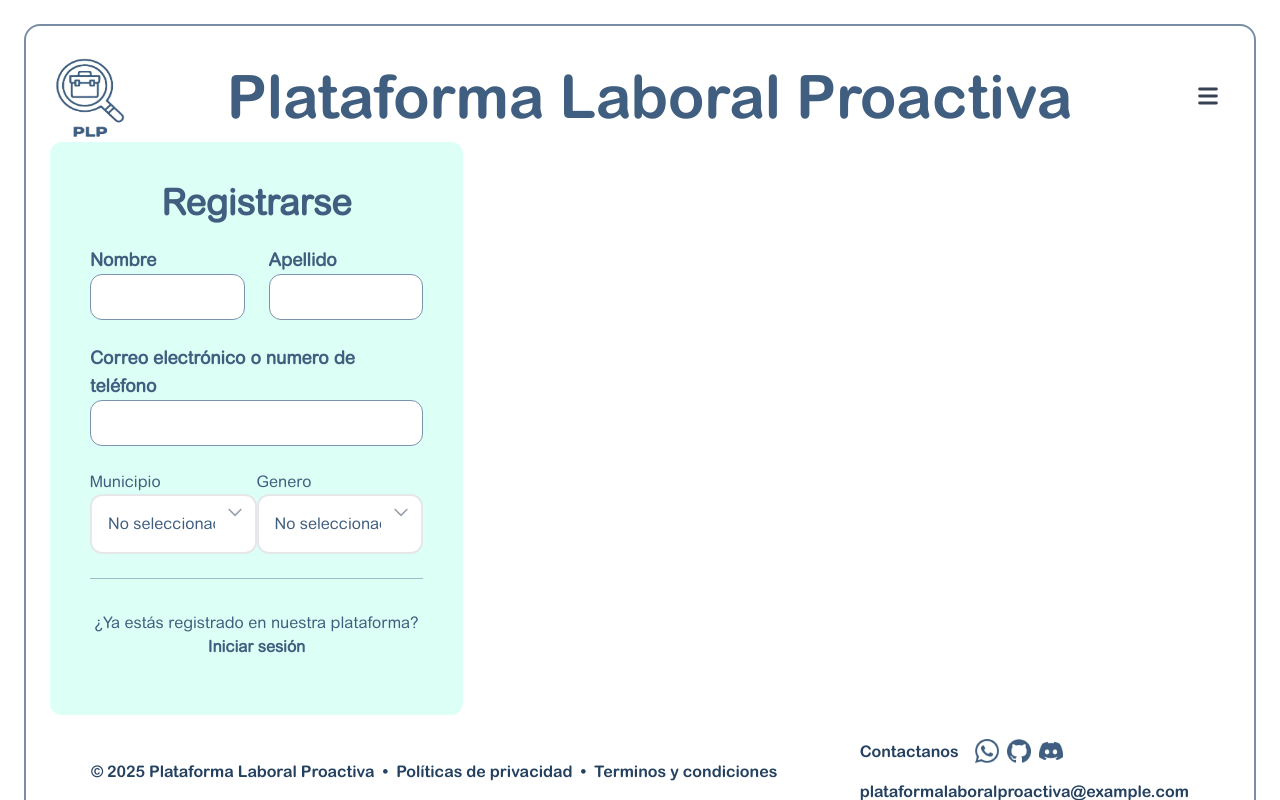
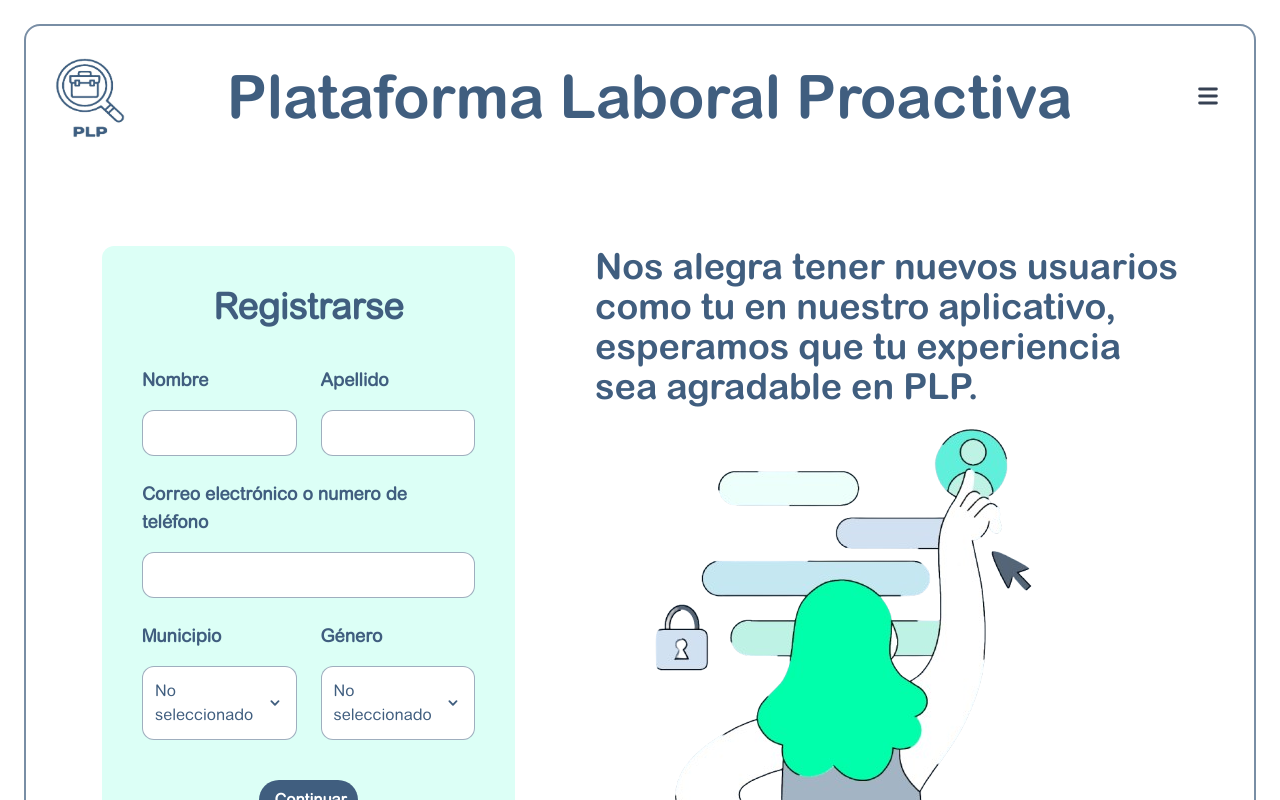
Before and after one commit to 0-min-0/PLP-Frontend, a React (Vite) app: page /crear-cuenta/contratista in a window 1280 px wide. Shown: the top 800 px of the page. Built offline with nearby package versions, Linux system fonts and the light colour scheme.

Commit message:
Creacion componente Select - Conclusion Datos de usuario Contratista

```diff
--- a/src/Components/LoginForm/LoginForm.jsx
+++ b/src/Components/LoginForm/LoginForm.jsx
@@ -2,7 +2,7 @@ import { useState } from 'react'
 import { NavLink, useNavigate } from 'react-router-dom'
 import { HiOutlineMail } from 'react-icons/hi'
 import { HiOutlineLockClosed } from 'react-icons/hi'
-import { Button } from '../../UI/button'
+import { Button } from '../../UI/Button'
 
 export const LoginForm = () => {
     const navigate = useNavigate()
@@ -49,7 +49,7 @@ export const LoginForm = () => {
                 errorPassword: 'ⓘ La contraseña es requerida'
             })
         } else {
-            navigate('/Inicio')
+            navigate('/inicio')
         }
     }
 
--- a/src/Components/RegisterForms/RegisterJobSeeker/DataJobSeeker.jsx
+++ b/src/Components/RegisterForms/RegisterJobSeeker/DataJobSeeker.jsx
@@ -1,12 +1,22 @@
 import { useState } from 'react'
+import { useNavigate } from 'react-router-dom'
 import { RegisterContainer } from '../../../UI/RegisterContainer'
 import { Header } from '../../Header/Header'
 import { MainMenu } from '../../MainMenu/MainMenu'
 import { Footer } from '../../Footer/Footer'
 import { UserInput } from '../../../UI/UserInput'
+import { Select } from '../../../UI/Select'
+import { optionTown, optionGenre } from './options'
+import { Button } from '../../../UI/Button'
+import { WelcomeText } from '../../../UI/WelcomeText'
+import registerIlustration from '../../../assets/images/register-ilustration.png'
 
 export const DataJobSeeker = () => {
-    const [selectedOption, setSelectedOption] = useState('')
+
+    const navigate = useNavigate()
+
+    const [selectedTown, setSelectedTown] = useState('')
+    const [selectedGenre, setSelectedGenre] = useState('')
     const [userForm, setUserForm] = useState({
         userName: '',
         userLastname: '',
@@ -15,13 +25,43 @@ export const DataJobSeeker = () => {
         userGenero: ''
     })
 
-    const options = [
-        { value: '', label: 'No seleccionado' },
-        { value: 'quindio', label: 'Quindío' },
-        { value: 'antioquia', label: 'Antioquia' },
-        { value: 'valle', label: 'Valle del Cauca' },
-    ]
+    const [errorRegister, setErrorRegister] = useState({
+        errorName: '',
+        errorLastname: '',
+        errorEmail: '',
+        errorTown: '',
+        errorGenre: ''
+    })
 
+    const handleSubmit = (e) => {
+        e.preventDefault()
+
+        // Actualiza userForm con el municipio y género seleccionados
+        const updatedForm = {
+            ...userForm,
+            userMunicipio: selectedTown,
+            userGenero: selectedGenre
+        }
+
+        setUserForm(updatedForm)
+
+        // Validaciones simples
+        const newErrors = {
+            errorName: updatedForm.userName ? '' : 'ⓘ El nombre es requerido',
+            errorLastname: updatedForm.userLastname ? '' : 'ⓘ El apellido es requerido',
+            errorEmail: updatedForm.userEmail ? '' : 'ⓘ El correo o número de teléfono es requerido',
+            errorTown: updatedForm.userMunicipio ? '' : 'ⓘ El municipio es requerido',
+            errorGenre: updatedForm.userGenero ? '' : 'ⓘ El género es requerido'
+        }
+
+        setErrorRegister(newErrors)
+
+        const hasErrors = Object.values(newErrors).some(error => error !== '')
+
+        if (!hasErrors) {
+            navigate('/Inicio')
+        }
+    }
 
     return (
         <div className='w-full min-h-screen p-6 border-2 rounded-2xl border-[#405e7f]/70'>
@@ -34,87 +74,97 @@ export const DataJobSeeker = () => {
                 }
                 menu={<MainMenu />}
             />
-            <div>
+            <div className='flex justify-center items-start pt-26 gap-20'>
                 <RegisterContainer
                     width='w-[35%]'
                     form={
-                        <form onSubmit='' className='w-full flex flex-col items-center gap-6'>
+                        <form onSubmit={handleSubmit} className='w-full flex flex-col items-center gap-6 mt-4'>
                             <div className='flex w-full gap-6'>
-                                {/* Input para el nombre */}
+                                <div className='w-full'>
                                     <UserInput
                                         labelTitle='Nombre'
-                                    iFor='userName'
+                                        isFor='userName'
                                         iType='text'
                                         iValue={userForm.userName}
                                         iName='userName'
                                         iChange={(e) => setUserForm({ ...userForm, userName: e.target.value })}
                                     />
-
-                                {/* Input para el apellido */}
+                                    {errorRegister.errorName && (
+                                        <p className='text-red-400 text-6 mt-1 ml-4'>{errorRegister.errorName}</p>
+                                    )}
+                                </div>
+                                <div className='w-full'>
                                     <UserInput
                                         labelTitle='Apellido'
-                                    iFor='userLastname'
+                                        isFor='userLastname'
                                         iType='text'
-                                    iValue={userForm.userName}
+                                        iValue={userForm.userLastname}
                                         iName='userLastname'
                                         iChange={(e) => setUserForm({ ...userForm, userLastname: e.target.value })}
                                     />
+                                    {errorRegister.errorLastname && (
+                                        <p className='text-red-400 text-6 mt-1 ml-4'>{errorRegister.errorLastname}</p>
+                                    )}
+                                </div>
                             </div>
                             <div className='w-full'>
                                 <UserInput
                                     labelTitle='Correo electrónico o numero de teléfono'
-                                    iFor='userLastname'
+                                    isFor='userEmail'
                                     iType='text'
-                                    iValue={userForm.userName}
-                                    iName='userLastname'
-                                    iChange={(e) => setUserForm({ ...userForm, userLastname: e.target.value })}
+                                    iValue={userForm.userEmail}
+                                    iName='userEmail'
+                                    iChange={(e) => setUserForm({ ...userForm, userEmail: e.target.value })}
                                 />
+                                {errorRegister.errorEmail && (
+                                    <p className='text-red-400 text-6 mt-1'>{errorRegister.errorEmail}</p>
+                                )}
                             </div>
-                            <div className='flex w-full'>
-                                <div className="relative">
-                                    <h2>Municipio</h2>
-                                    <select
-                                        value={selectedOption}
-                                        onChange={(e) => setSelectedOption(e.target.value)}
-                                        className="w-full p-4 pr-10 text-[#405e7f] bg-white border-2 border-gray-200 rounded-xl appearance-none focus:outline-none focus:border-[#60efdb] focus:ring-2 focus:ring-[#60efdb]/30 cursor-pointer"
-                                    >
-                                        {options.map((option) => (
-                                            <option key={option.value} value={option.value}>
-                                                {option.label}
-                                            </option>
-                                        ))}
-                                    </select>
-                                    <div className="absolute inset-y-0 right-0 flex items-center pr-3 pointer-events-none">
-                                        <svg className="w-5 h-5 text-gray-400" fill="none" stroke="currentColor" viewBox="0 0 24 24">
-                                            <path strokeLinecap="round" strokeLinejoin="round" strokeWidth={2} d="M19 9l-7 7-7-7" />
-                                        </svg>
+                            <div className='flex w-full gap-6 mb-4'>
+                                <div className='w-1/2'>
+                                    <Select
+                                        label='Municipio'
+                                        value={selectedTown}
+                                        onChange={setSelectedTown}
+                                        options={optionTown}
+                                    />
+                                    {errorRegister.errorTown && (
+                                        <p className='text-red-400 text-6 mt-1'>{errorRegister.errorTown}</p>
+                                    )}
+                                </div>
+                                <div className='w-1/2'>
+                                    <Select
+                                        label='Género'
+                                        value={selectedGenre}
+                                        onChange={setSelectedGenre}
+                                        options={optionGenre}
+                                    />
+                                    {errorRegister.errorGenre && (
+                                        <p className='text-red-400 text-6 mt-1'>{errorRegister.errorGenre}</p>
+                                    )}
                                 </div>
                             </div>
-                                <div className="relative">
-                                    <h2>Genero</h2>
-                                    <select
-                                        value={selectedOption}
-                                        onChange={(e) => setSelectedOption(e.target.value)}
-                                        className="w-full p-4 pr-10 text-[#405e7f] bg-white border-2 border-gray-200 rounded-xl appearance-none focus:outline-none focus:border-[#60efdb] focus:ring-2 focus:ring-[#60efdb]/30 cursor-pointer"
-                                    >
-                                        {options.map((option) => (
-                                            <option key={option.value} value={option.value}>
-                                                {option.label}
-                                            </option>
-                                        ))}
-                                    </select>
-                                    <div className="absolute inset-y-0 right-0 flex items-center pr-3 pointer-events-none">
-                                        <svg className="w-5 h-5 text-gray-400" fill="none" stroke="currentColor" viewBox="0 0 24 24">
-                                            <path strokeLinecap="round" strokeLinejoin="round" strokeWidth={2} d="M19 9l-7 7-7-7" />
-                                        </svg>
-                                    </div>
-                                </div>
-                            </div>
+                            <Button
+                                btnType='submit'
+                                btnStyle='w-[30%] bg-[#405e7f] text-white font-bold'
+                                btnName='Continuar'
+                            />
                         </form>
                     }
                 />
+                <WelcomeText
+                    text={<p> Nos alegra tener nuevos usuarios
+                        <br /> como tu en nuestro aplicativo,
+                        <br /> esperamos que tu experiencia
+                        <br /> sea agradable en PLP. </p>}
+                    ilustration={registerIlustration}
+                    imgDesc='Ilustración de inicio de sesión'
+                    imgStyle='w-[500px] h-[500px]'
+                />
             </div>
+            <div className='py-8'>
             <Footer />
+            </div>
         </div>
     )
 }
--- a/src/Components/RegisterForms/RegisterJobSeeker/options.js
+++ b/src/Components/RegisterForms/RegisterJobSeeker/options.js
@@ -1,4 +1,4 @@
-export const optionsM = [
+export const optionTown = [  //Opciones de municipios
     { value: '', label: 'No seleccionado' },
     { value: 'armenia', label: 'Armenia' },
     { value: 'buenaVista', label: 'Buenavista' },
@@ -14,7 +14,7 @@ export const optionsM = [
     { value: 'salento', label: 'Salento' },
 ]
 
-export const optionsG = [
+export const optionGenre = [  //Opciones de generos
     { value: '', label: 'No seleccionado' },
     { value: 'masculino', label: 'Masculino' },
     { value: 'femenino', label: 'Femenino' },
--- a/src/Components/RegisterForms/RegisterRolType.jsx
+++ b/src/Components/RegisterForms/RegisterRolType.jsx
@@ -1,6 +1,6 @@
 import { useState } from 'react'
 import { useNavigate, NavLink } from 'react-router-dom'
-import { Button } from '../../UI/button'
+import { Button } from '../../UI/Button'
 import { CardUserType } from '../../UI/CardUserType'
 import jobSeekerIcon from '../../assets/images/hombre-empleado.png'
 import employerIcon from '../../assets/images/corporativo.png'
--- /dev/null
+++ b/src/UI/Select.jsx
@@ -0,0 +1,52 @@
+import { useState, useEffect, useRef } from 'react'
+import { HiChevronDown } from 'react-icons/hi'
+
+export const Select = ({ label, value, onChange, options = [] }) => {
+
+    const [isOpen, setIsOpen] = useState(false)
+    const ref = useRef(null)
+
+    useEffect(() => {
+        const handleClickOutside = (event) => {
+            if (ref.current && !ref.current.contains(event.target)) {
+                setIsOpen(false)
+            }
+        }
+        document.addEventListener('mousedown', handleClickOutside)
+        return () => document.removeEventListener('mousedown', handleClickOutside)
+    }, [])
+
+    return (
+        <div className='relative w-full' ref={ref}>
+            <h2 className='mb-4 text-lg text-[#405e7f] font-semibold'>{label}</h2>
+
+            <div
+                className='w-full p-3 text-[#405e7f] bg-white border border-[#405e7f]/50 rounded-xl cursor-pointer flex justify-between items-center'
+                onClick={() => setIsOpen(!isOpen)}
+            >
+                {options.find(opt => opt.value === value)?.label || 'No seleccionado'}
+                <HiChevronDown className='text-[#405e7f] w-5 h-5' />
+            </div>
+
+            <div
+                className={`absolute z-1 mt-2 w-full bg-white rounded-xl shadow-lg transition-all duration-300 ease-in-out transform ${isOpen
+                        ? 'opacity-100 scale-100 translate-y-0'
+                        : 'opacity-0 scale-95 -translate-y-2 pointer-events-none'
+                    } max-h-50 overflow-y-auto`}
+            >
+                {options.map((option) => (
+                    <div
+                        key={option.value}
+                        className='m-2 px-4 py-2 rounded-lg hover:bg-gray-200 text-[#405e7f] cursor-pointer'
+                        onClick={() => {
+                            onChange(option.value)
+                            setIsOpen(false)
+                        }}
+                    >
+                        {option.label}
+                    </div>
+                ))}
+            </div>
+        </div>
+    )
+}
--- a/src/UI/UserInput.jsx
+++ b/src/UI/UserInput.jsx
@@ -12,13 +12,15 @@ export const UserInput = ({
 
     const [focused, setFocused] = useState(false)
 
-    const iStyle = `w-full bg-white py-2 px-4 text-lg text-[#405e7f]/90 rounded-xl border border-[#7c92ab] focus:outline-none focus:ring-2 focus:ring-[#60efdb] focus:border-transparent transition-all duration-300
+    const iStyle = `w-full bg-white py-2 px-4 text-lg text-[#405e7f]/90 rounded-xl mt-4 border border-[#405e7f]/50
+                    focus:outline-none focus:ring-2 focus:ring-[#60efdb] focus:border-transparent transition-all
+                    duration-300
                     ${focused ? 'ring-2 ring-[#60efdb] border-transparent' : ''}`
-    const lStyle = 'text-[#405e7f] text-lg font-semibold mb-6'
+    const lStyle = 'text-[#405e7f] text-lg font-semibold'
 
     return (
 
-        <form action='' className='w-full text-[#405e7f]'>
+        <div className='w-full text-[#405e7f]'>
             <label
                 htmlFor={isFor}
                 className={lStyle}
@@ -36,6 +38,6 @@ export const UserInput = ({
                 onFocus={() => setFocused(true)}
                 onBlur={() => setFocused(false)}
             />
-        </form>
+        </div>
     )
 }
```
Lines whose indentation alone changed are shown as unchanged.
